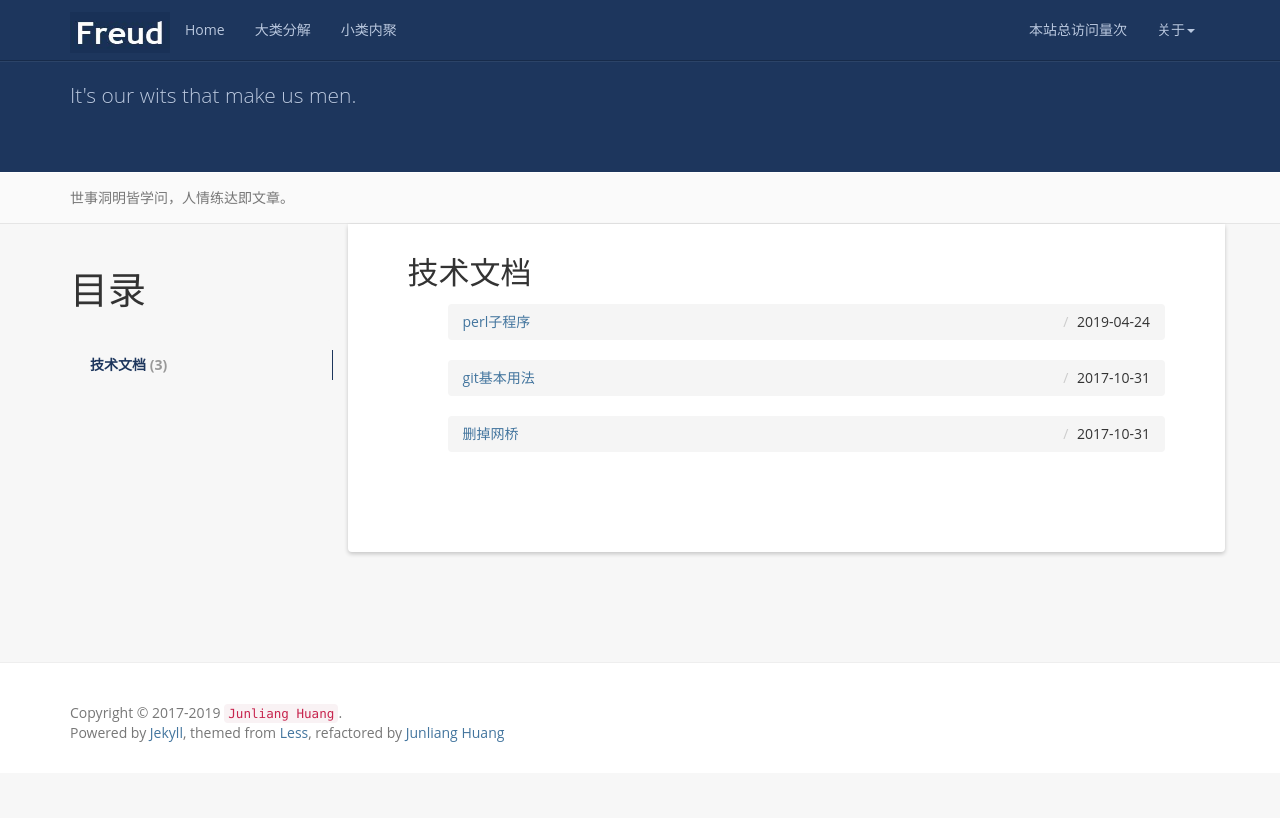
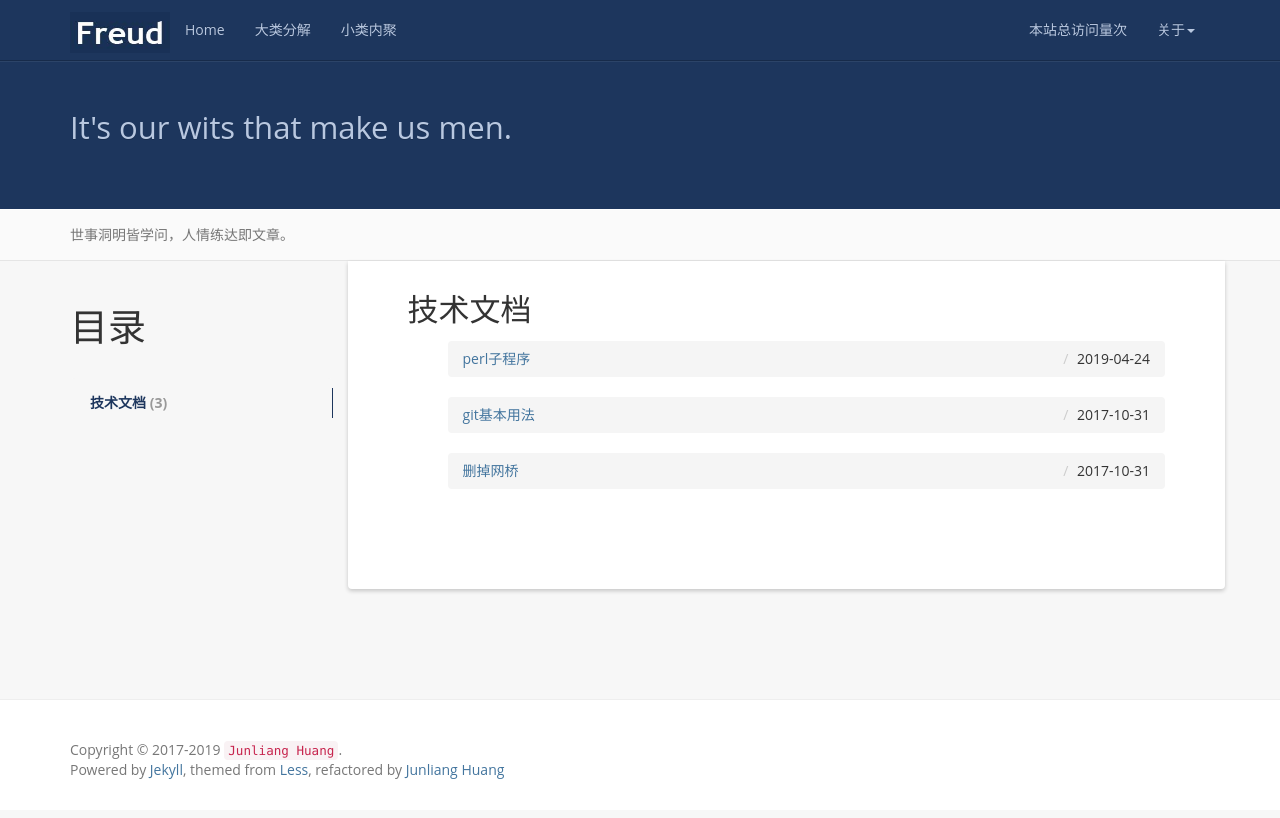
Before and after one commit to hjl21/hjl21.github.io, a Jekyll site: the page built from categories/index.html, in a window 1280 px wide. Shown: the top 818 px of the page. Built offline with Jekyll 4.4.1, drawn with Linux system fonts in a browser that asks for light colours; nearby versions of some CDN libraries; comment, search, counter and statistics services are not loaded.

Commit message:
modify motto to h2

```diff
--- a/_includes/docs_header.html
+++ b/_includes/docs_header.html
@@ -5,7 +5,7 @@
 		    <h1>{{ page.title }}</h1>
 		    <p>Post on {{ page.date | date: "%b %d, %Y" }} by <a href="/about">{{ site.author }}</a></p>
 		-->
-		    <p>{{ site.motto }}</p>
+		    <h2>{{ site.motto }}</h2>
     {% else %}
 	    <h1>{{ site.name }}</h1>
 	    <p>{{ site.description }}</p>
```
